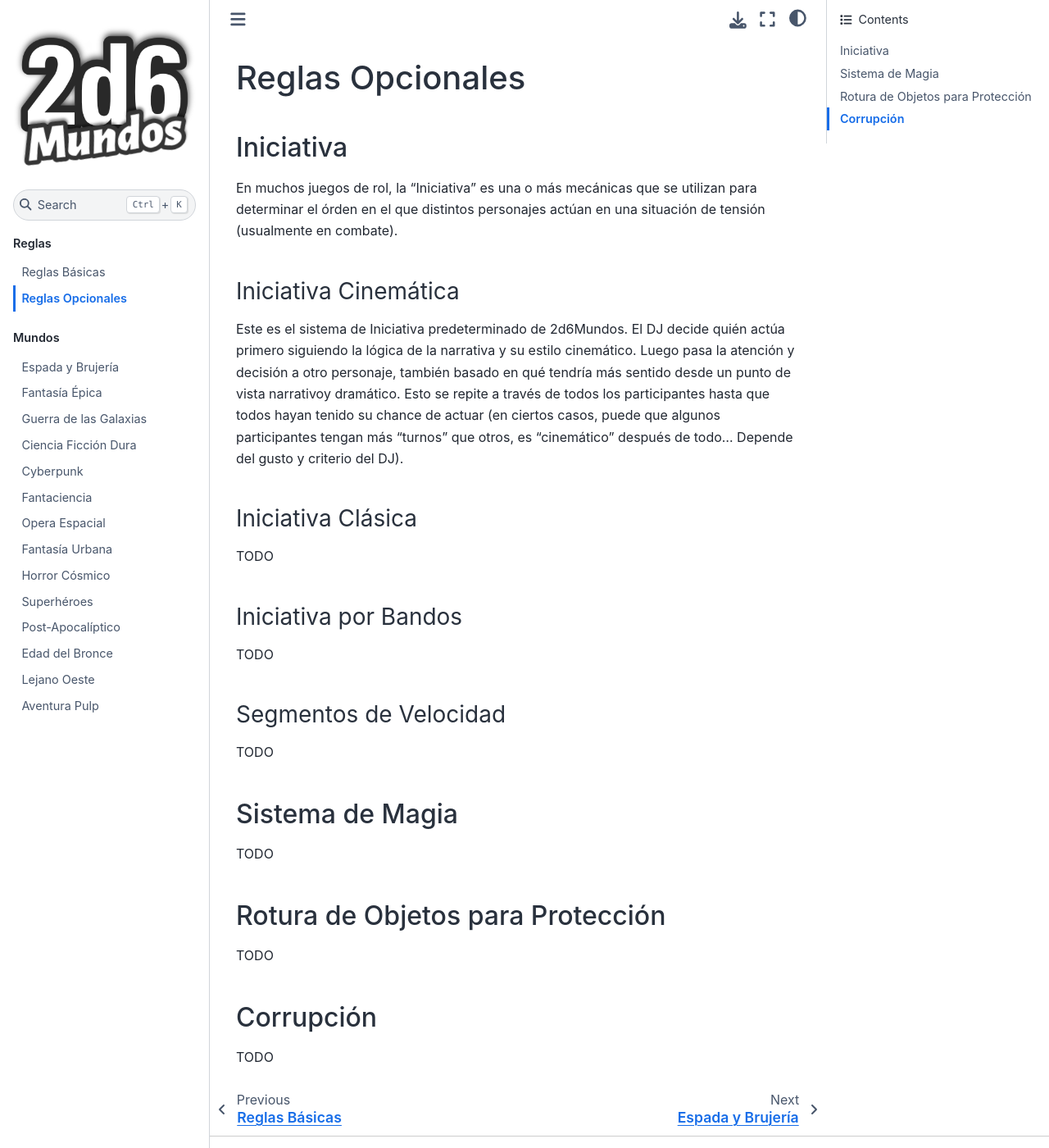
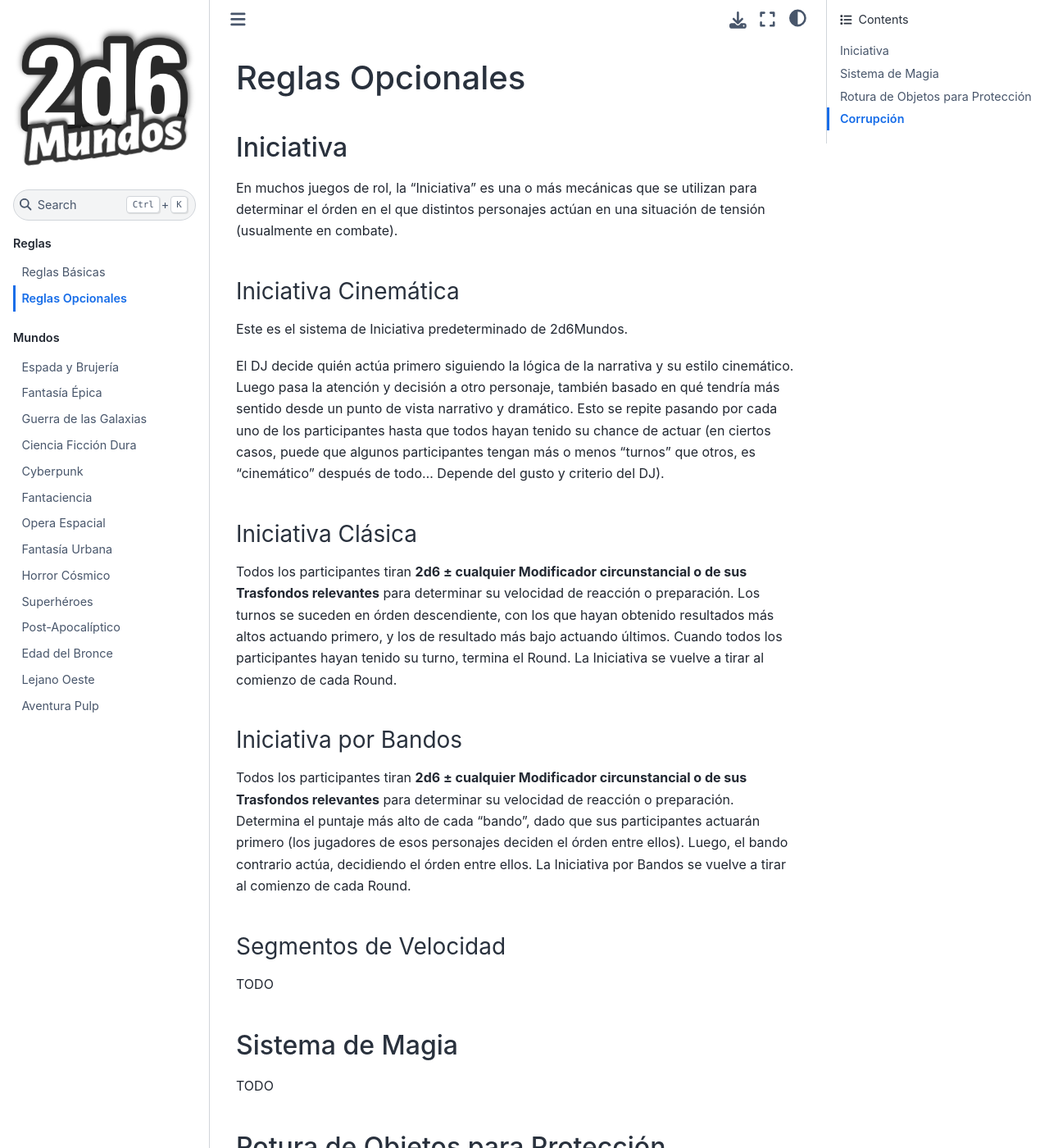
Before and after one commit to TaTooKa/2d6Mundos, a Sphinx documentation site: the page built from docs/source/pages/rules/reglas-opcionales.rst, in a window 1280 px wide and 1400 px high. Shown: the whole window at 82% size. Built offline with Sphinx 7.4.7 and the Sphinx Book theme 1.1.4, drawn with Linux system fonts in a browser that asks for light colours; some web fonts are replaced.

Commit message:
more rules.

```diff
--- a/docs/source/pages/rules/reglas-opcionales.rst
+++ b/docs/source/pages/rules/reglas-opcionales.rst
@@ -9,17 +9,19 @@ En muchos juegos de rol, la "Iniciativa" es una o más mecánicas que se utiliza
 Iniciativa Cinemática
 ^^^^^^^^^^^^^^^^^^^^^
 
-Este es el sistema de Iniciativa predeterminado de 2d6Mundos. El DJ decide quién actúa primero siguiendo la lógica de la narrativa y su estilo cinemático. Luego pasa la atención y decisión a otro personaje, también basado en qué tendría más sentido desde un punto de vista narrativoy dramático. Esto se repite a través de todos los participantes hasta que todos hayan tenido su chance de actuar (en ciertos casos, puede que algunos participantes tengan más "turnos" que otros, es "cinemático" después de todo... Depende del gusto y criterio del DJ).
+Este es el sistema de Iniciativa predeterminado de 2d6Mundos.
+
+El DJ decide quién actúa primero siguiendo la lógica de la narrativa y su estilo cinemático. Luego pasa la atención y decisión a otro personaje, también basado en qué tendría más sentido desde un punto de vista narrativo y dramático. Esto se repite pasando por cada uno de los participantes hasta que todos hayan tenido su chance de actuar (en ciertos casos, puede que algunos participantes tengan más o menos "turnos" que otros, es "cinemático" después de todo... Depende del gusto y criterio del DJ).
 
 Iniciativa Clásica
 ^^^^^^^^^^^^^^^^^^
 
-TODO
+Todos los participantes tiran **2d6 ± cualquier Modificador circunstancial o de sus Trasfondos relevantes** para determinar su velocidad de reacción o preparación. Los turnos se suceden en órden descendiente, con los que hayan obtenido resultados más altos actuando primero, y los de resultado más bajo actuando últimos. Cuando todos los participantes hayan tenido su turno, termina el Round. La Iniciativa se vuelve a tirar al comienzo de cada Round.
 
 Iniciativa por Bandos
 ^^^^^^^^^^^^^^^^^^^^^
 
-TODO
+Todos los participantes tiran **2d6 ± cualquier Modificador circunstancial o de sus Trasfondos relevantes** para determinar su velocidad de reacción o preparación. Determina el puntaje más alto de cada "bando", dado que sus participantes actuarán primero (los jugadores de esos personajes deciden el órden entre ellos). Luego, el bando contrario actúa, decidiendo el órden entre ellos. La Iniciativa por Bandos se vuelve a tirar al comienzo de cada Round.
 
 Segmentos de Velocidad
 ^^^^^^^^^^^^^^^^^^^^^^
```
